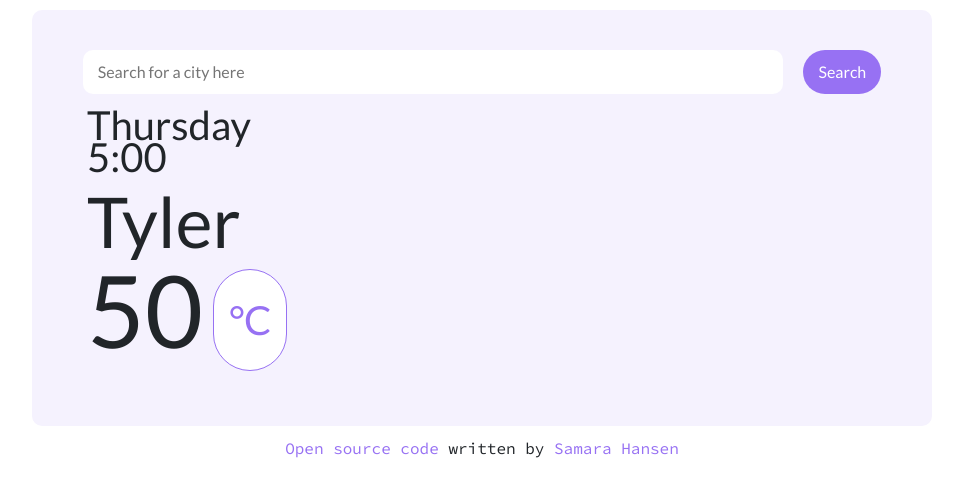
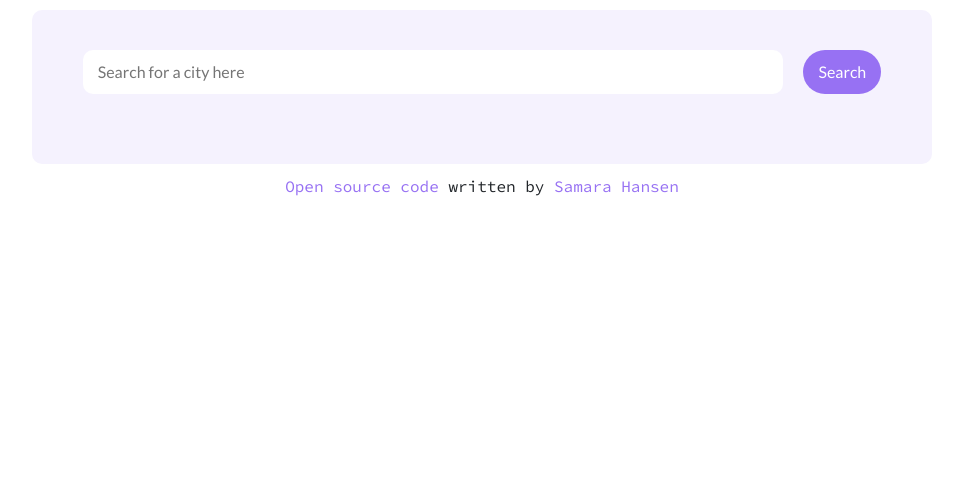
Before and after one commit to samaranhansen/react-weather-app, a React (Create React App) app: page / in a window 1280 px wide. Shown: the top 496 px of the page, without its empty margins (158-1121 px from the left). Built offline with nearby package versions, Linux system fonts and the light colour scheme.

Commit message:
Removed columns

```diff
--- a/src/DisplayTemperature.js
+++ b/src/DisplayTemperature.js
@@ -1,10 +1,5 @@
 import React from "react";
 
 export default function DisplayTemperature() {
-  return (
-    <div className="temperatureDisplay">
-      <div className="currentTemperature">50</div>
-      <button className="unitButton">°C</button>
-    </div>
-  );
+  return <div className="temperatureDisplay"></div>;
 }
--- a/src/DisplayWeather.js
+++ b/src/DisplayWeather.js
@@ -16,15 +16,7 @@ export default function DisplayWeather() {
         </form>
       </div>
       <div className="weatherInfo">
-        <div className="row">
-          <div className="col-md-4 currentWeather">
-            <h3 className="dateTime">Thursday 5:00</h3>
-            <h2>Tyler</h2>
-            <DisplayTemperature />
-          </div>
-          <div className="col-md-4 currentIcon"></div>
-          <div className="col-md-4 currentIcon"></div>
-        </div>
+        <DisplayTemperature />
         <DisplayForecast />
       </div>
     </div>
```
